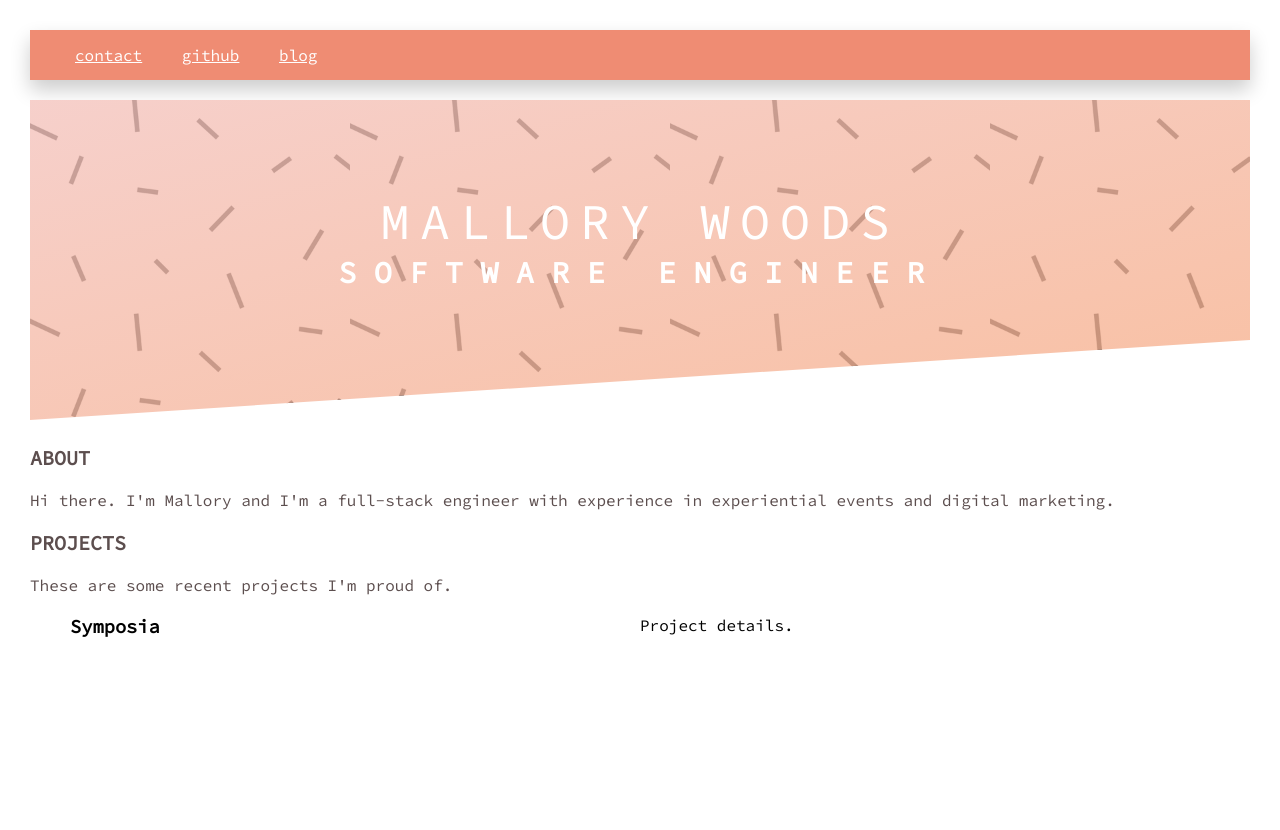
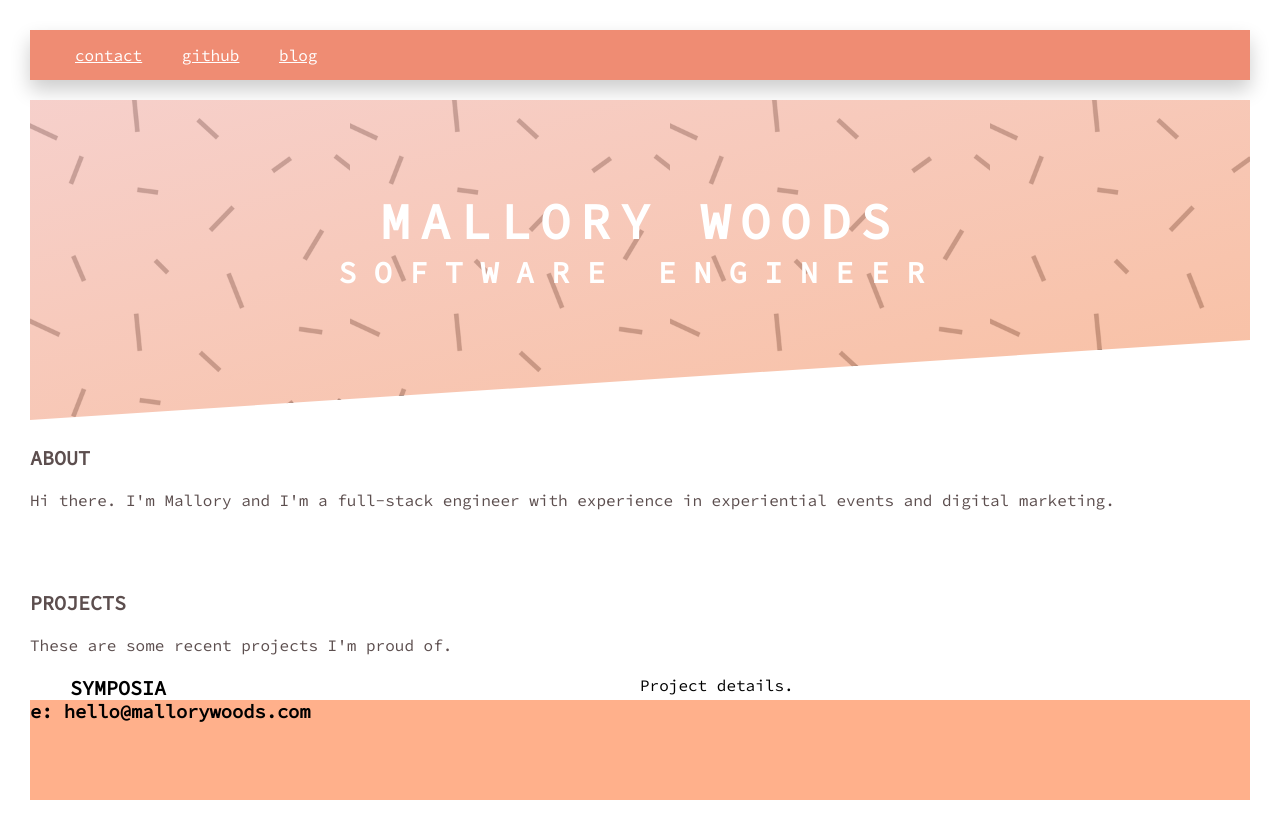
Before and after one commit to mallmsy/personalSite, a PHP site: page / in a window 1280 px wide. Before the commit the page ends 637 px from the top, so only its background shows below. Run offline with PHP 8.4, Linux system fonts and the light colour scheme.

Commit message:
small animation on heading

```diff
--- a/index.css
+++ b/index.css
@@ -33,11 +33,6 @@ header {
   margin-bottom: 2.5rem;
 }
 
-/* .u-center-text {
-  max-width: 50rem;
-  text-align: left;
-} */
-
 .header__text-box {
   position: absolute;
 
@@ -56,10 +51,15 @@ header {
 .heading-primary--main {
   display: block;
   font-size: 5rem;
-  font-weight: 400;
+  font-weight: 700;
   letter-spacing: 1rem;
+  transition: transform .3s;
 
   animation: moveInLeft 1s ease-out;
+}
+
+.heading-primary--main:hover {
+  transform: translateY(-1.5rem);
 }
 
 .heading-primary--sub {
@@ -138,6 +138,11 @@ header {
   clear: both;
 }
 
+.footer {
+  height: 10rem;
+  background-color: #FFB08B;
+}
+
 @keyframes moveInLeft {
   0% {
     opacity: 0;
--- a/index.html
+++ b/index.html
@@ -5,6 +5,7 @@
     <meta name="viewport" content="width=device-width, initial-scale=1.0">
 
     <link href="https://fonts.googleapis.com/css?family=Source+Code+Pro&display=swap" rel="stylesheet">
+
 
     <link rel="stylesheet" href="index.css">
     <title>Mallory Virginia Woods</title>
@@ -28,22 +29,26 @@
 
     </header>
     <main>
-      <div class="u-center-text">
+
         <section class="about">
-            <div class="about__text-box">
-              <h2 class="heading-secondary">About</h2>
-              <p class="paragraph">Hi there. I'm Mallory and I'm a full-stack engineer with experience in experiential events and digital marketing.</p>
-            </div>
-        </sectio>
+
+          <div class="about__text-box">
+            <h2 class="heading-secondary">About</h2>
+            <p class="paragraph">Hi there. I'm Mallory and I'm a full-stack engineer with experience in experiential events and digital marketing.</p>
+          </div>
+
+        </section>
 
         <section class="projects">
+
           <div class="projects__text-box">
             <h2 class="heading-secondary">Projects</h2>
             <p class="paragraph">These are some recent projects I'm proud of.</p>
           </div>
+
           <div class="row">
             <div class="col-1-of-2">
-              <h3 class="heading-tertiary">
+              <h3 class="heading-secondary">
                 Symposia
               </h3>
             </div>
@@ -53,7 +58,11 @@
             </div>
           </div>
         </section>
-      </div>
+
+        <footer id="contact" class="footer">
+          <h3>e: hello@mallorywoods.com</h3>
+
+        </footer>
 
     </main>
   </body>
```
